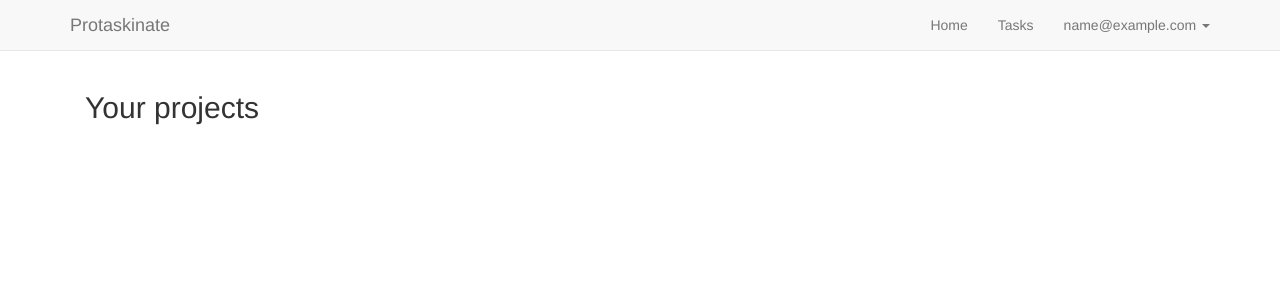
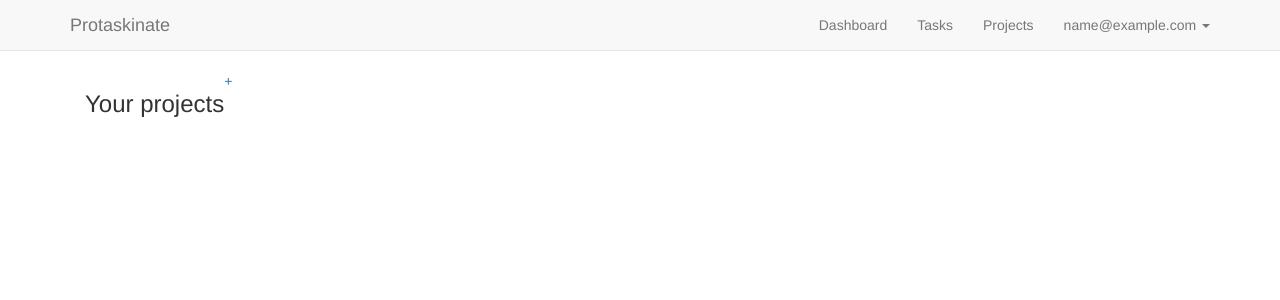
Before and after one commit to sgreenlee/Todo-App, a Flask app: page /projects in a window 1280 px wide. Shown: the top 300 px of the page. Run offline with Flask 2, Linux system fonts and the light colour scheme; the visitor is signed in with stand-in values (Sample User, id 1); data comes from the database, SQL or seed files in the repository; data that the repository does not hold is empty; some libraries are stand-ins or nearby versions.

Commit message:
Refactored templates: created html modules for projects and tasks.

```diff
--- a/application/templates/base.html
+++ b/application/templates/base.html
@@ -21,8 +21,9 @@
 		<div class="collapse navbar-collapse">
 			<ul class="nav navbar-nav navbar-right">
 				{% if current_user.is_authenticated %}
-				<li><a href="/">Home</a></li>
+				<li><a href="/dashboard">Dashboard</a></li>
 				<li><a href="/tasks">Tasks</a></li>
+				<li><a href="/projects">Projects</a></li>
 				<li class="dropdown">
 					<a id="dropdownMenu1" class="dropdown-toggle" data-toggle="dropdown" role="button"
 						aria-haspopup="true" aria-expanded="false">
--- a/application/templates/projects.html
+++ b/application/templates/projects.html
@@ -4,33 +4,12 @@
 Projects
 {% endblock %}
 
-
-{% macro render_project(id, name, goal, completed) %}
-<li class="project">
-	<div class="project-header flex-container">
-		<h4>{{ name }}</h4>
-		<div>
-			<a href="#">+ Add time to this project</a>
-		</div>
-	</div>
-	<div class="status-bar">
-		<div class="status-bar-fill" data-complete="{{ completed }}"
-			data-goal="{{ goal }}"></div>
-	</div>
-	<p>{{ completed }} out of {{ goal }}</p>
-</li>
-{% endmacro %}
-
 {% block page_content %}
 <div class="col-md-6">
-	<h2>Your projects</h2>
-	<ul class="project-status-list">
-		{% for project in projects %}
-		{{ render_project(*project)}}
-		{% endfor %}
-	</ul>
+
+{% include 'projects_module.html' %}
+
 </div>
-
 {% endblock %}
 
 {% block scripts %}
--- /dev/null
+++ b/application/templates/projects_module.html
@@ -0,0 +1,26 @@
+{% macro render_project(id, name, goal, completed) %}
+<li class="project">
+	<div class="project-header flex-container">
+		<h4>{{ name }}</h4>
+		<a href="#">+ Add time to this project</a>
+	</div>
+	<div class="status-bar">
+		<div class="status-bar-fill" data-complete="{{ completed }}"
+			data-goal="{{ goal }}"></div>
+	</div>
+	<p>{{ completed }} out of {{ goal }} minutes</p>
+</li>
+{% endmacro %}
+
+
+<div class="module">
+	<div class="flex-container module-header">
+		<h3>Your projects</h3>
+		<a href="#">+</a>
+	</div>
+	<ul class="module-list">
+		{% for project in projects %}
+		{{ render_project(*project)}}
+		{% endfor %}
+	</ul>
+</div>
```
Also changed, not shown: application/templates/get_tasks.html (+1 -9 lines), application/templates/tasks_module.html (added, +25 -0 lines).
